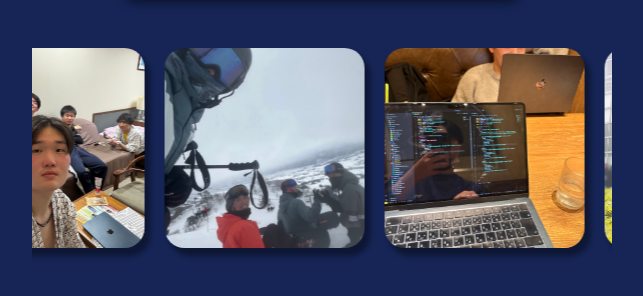
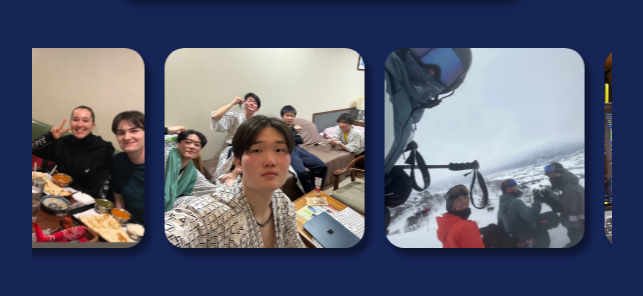
Before and after one commit to HukuKaich0u/my-page-new, a Next.js app in the folder my-app/: page / in a window 1280 px wide. Shown: the part 546-842 px from the top of the page, without its empty margins (318-961 px from the left). Built offline with nearby package versions, Linux system fonts and the light colour scheme.

Commit message:
Add a picture to home

```diff
--- a/my-app/src/components/HomeRotation.tsx
+++ b/my-app/src/components/HomeRotation.tsx
@@ -5,13 +5,20 @@ import Ski1 from "../../public/profIcons/ski1.jpeg";
 import Ski2 from "../../public/profIcons/ski2.jpg";
 import Coding from "../../public/profIcons/coding.jpg";
 import SportsDay from "../../public/profIcons/sportsday.jpg";
-// import Dinner from "../../public/profIcons/dinner.jpg";
+import Dinner from "../../public/profIcons/dinner.jpg";
 // https://pengi-n.co.jp/column/design/horizontal-slideshow/#%E3%82%B9%E3%83%A9%E3%82%A4%E3%83%89%E3%82%A2%E3%83%8B%E3%83%A1%E3%83%BC%E3%82%B7%E3%83%A7%E3%83%B3%E3%82%92%E8%A8%AD%E5%AE%9A%E3%81%99%E3%82%8B
 const HomeRotation = () => {
   return (
     <div className="flex items-center justify-center h-[300px]">
       <div className={styles.wrap}>
         <ul className={styles.slideshow}>
+          <Image
+            src={Dinner}
+            alt="fromUnsplash"
+            width={200}
+            height={200}
+            className={styles.content}
+          />
           <Image
             src={Ski1}
             alt="fromUnsplash"
```
